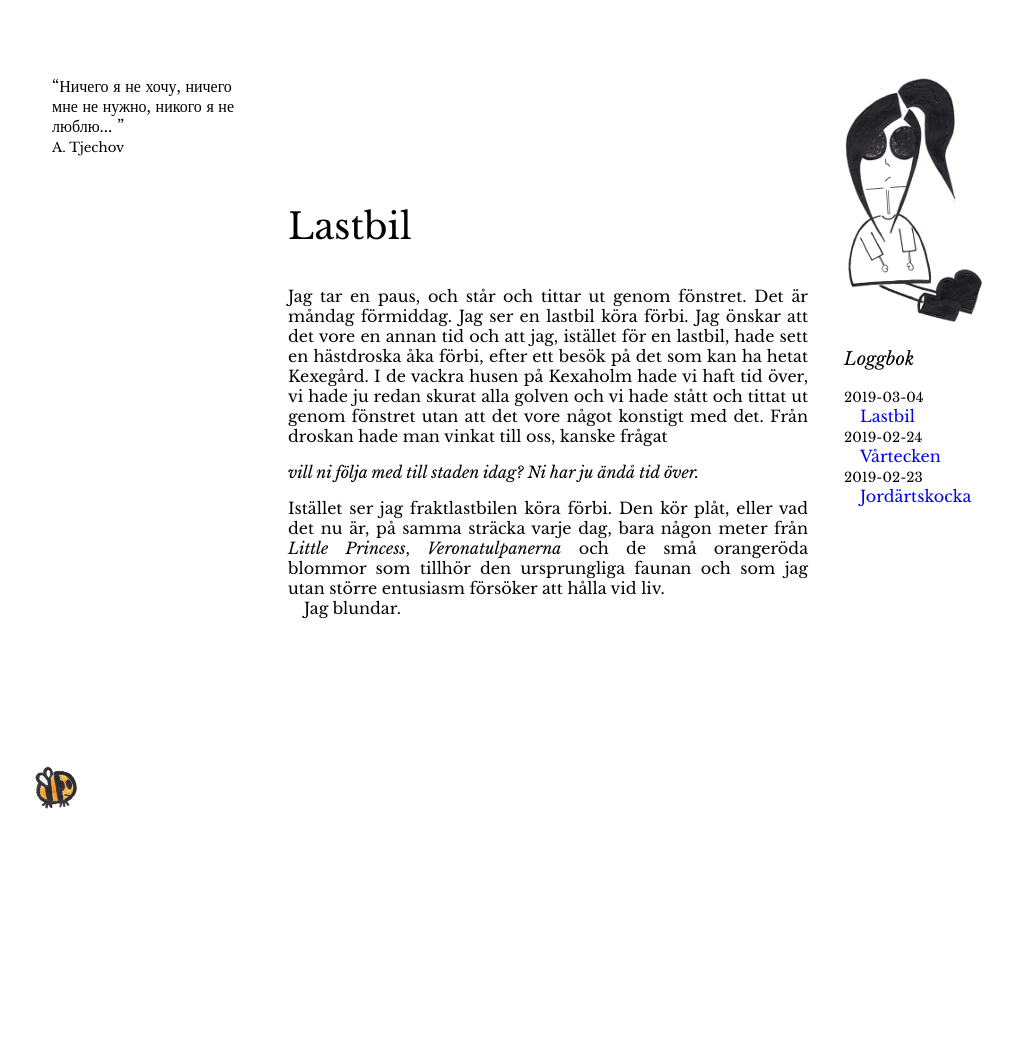
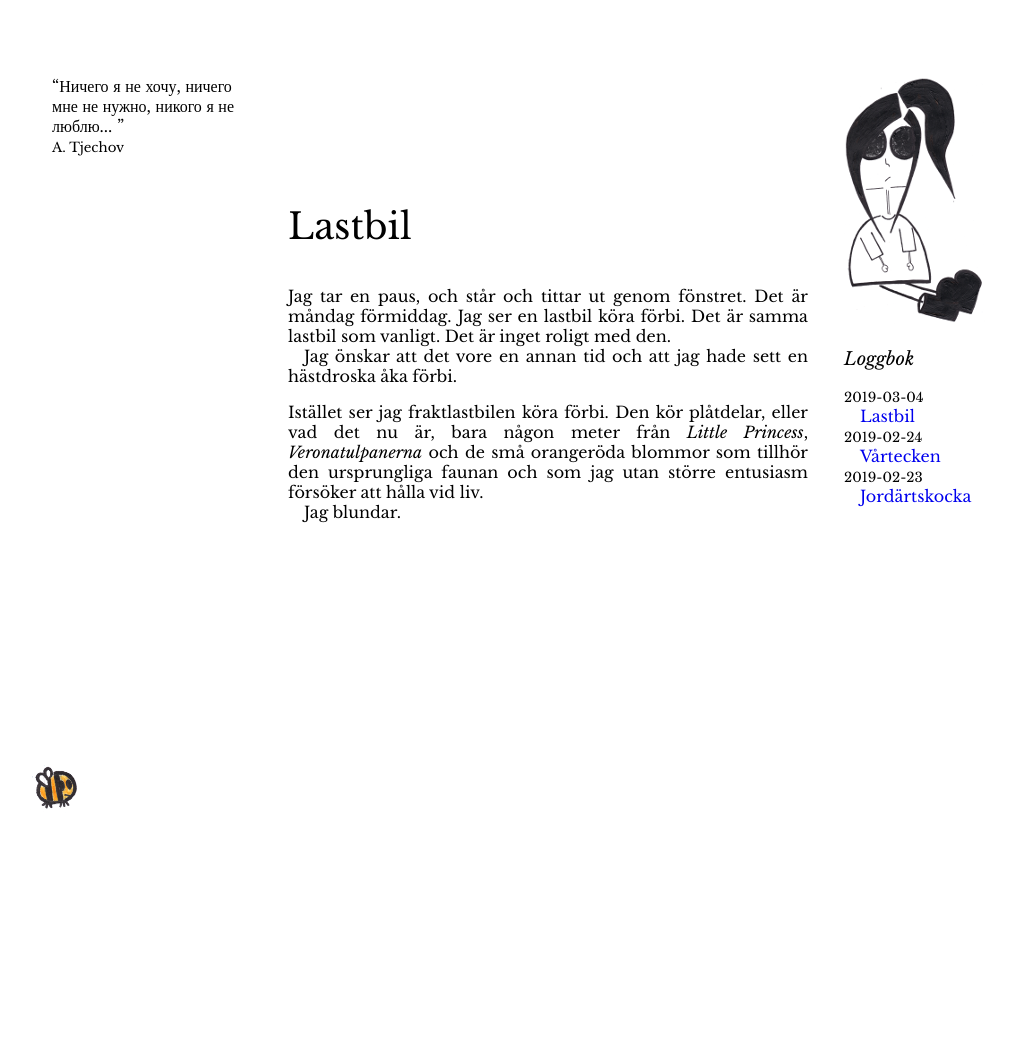
Before and after one commit to amandasandberg/amandasandberg.github.io, a Jekyll site: the page built from _posts/2019-03-04-Lastbil.md, in a window 1280 px wide. Shown: the whole page, without its empty margins (92-1105 px from the left). Built offline with Jekyll 4.4.1, drawn with Linux system fonts in a browser that asks for light colours.

Commit message:
Update 2019-03-04-Lastbil.md

```diff
--- a/_posts/2019-03-04-Lastbil.md
+++ b/_posts/2019-03-04-Lastbil.md
@@ -4,13 +4,8 @@ title: "Lastbil"
 ---
 
 Jag tar en paus, och står och tittar ut genom fönstret. Det är måndag förmiddag.
-Jag ser en lastbil köra förbi.
-Jag önskar att det vore en annan tid och att jag, istället för en lastbil, hade sett en hästdroska åka förbi, efter ett besök på det som kan ha hetat Kexegård.
- I de vackra husen på Kexaholm hade vi haft tid över, vi hade ju redan skurat alla golven och vi hade stått och tittat ut genom fönstret utan att det vore något konstigt med det.
-Från droskan hade man vinkat till oss,
-kanske frågat
+Jag ser en lastbil köra förbi. Det är samma lastbil som vanligt. Det är inget roligt med den.
+<span>Jag önskar att det vore en annan tid och att jag hade sett en hästdroska åka förbi.
 
-_vill ni följa med till staden idag? Ni har ju ändå tid över._
-
- Istället ser jag fraktlastbilen köra förbi.  Den kör plåt, eller vad det nu är,  på samma sträcka varje dag, bara någon meter från _Little Princess_, _Veronatulpanerna_ och de små orangeröda blommor som tillhör den ursprungliga faunan och som jag utan större entusiasm försöker att hålla vid liv.
+ Istället ser jag fraktlastbilen köra förbi.  Den kör plåtdelar, eller vad det nu är, bara någon meter från _Little Princess_, _Veronatulpanerna_ och de små orangeröda blommor som tillhör den ursprungliga faunan och som jag utan större entusiasm försöker att hålla vid liv.
 <span>Jag blundar.</span>
```
